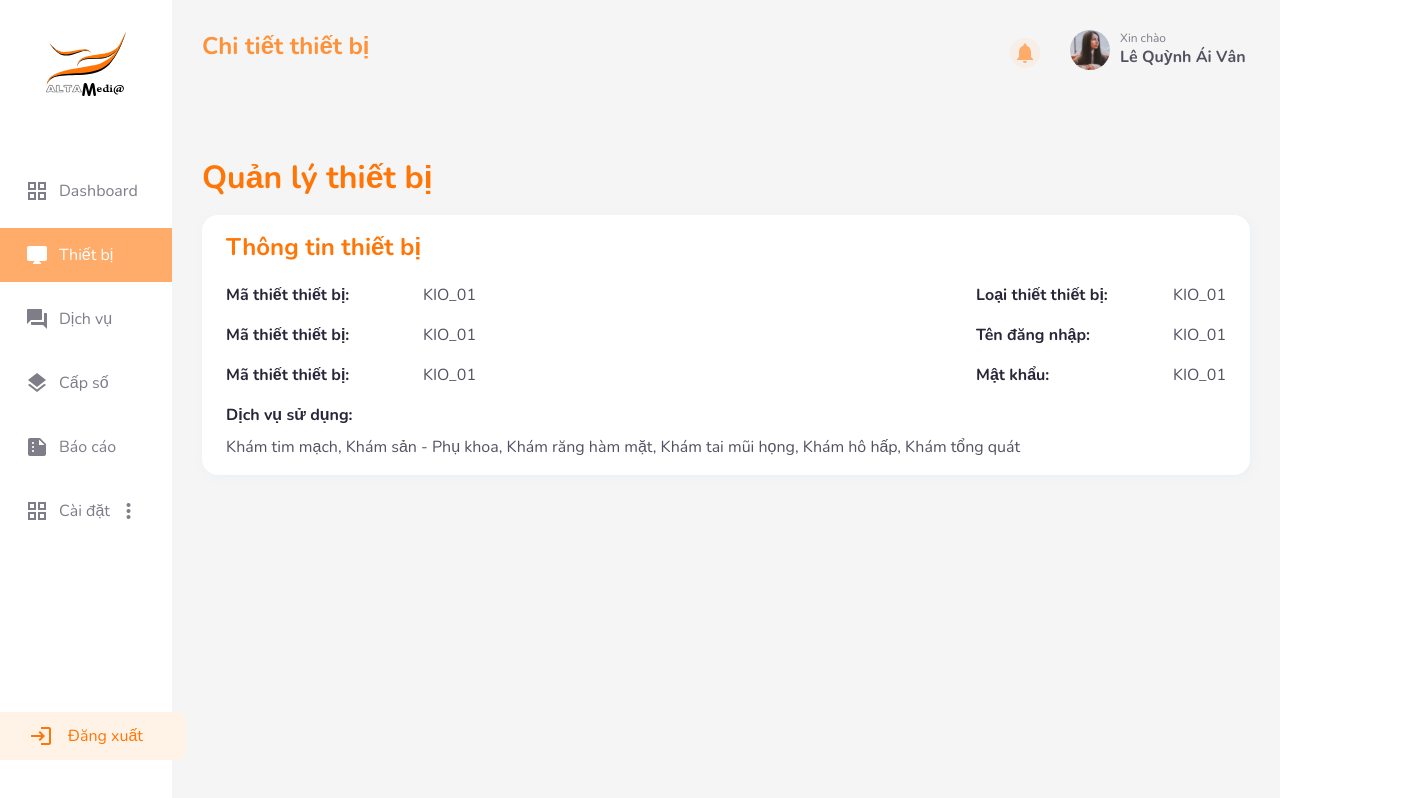
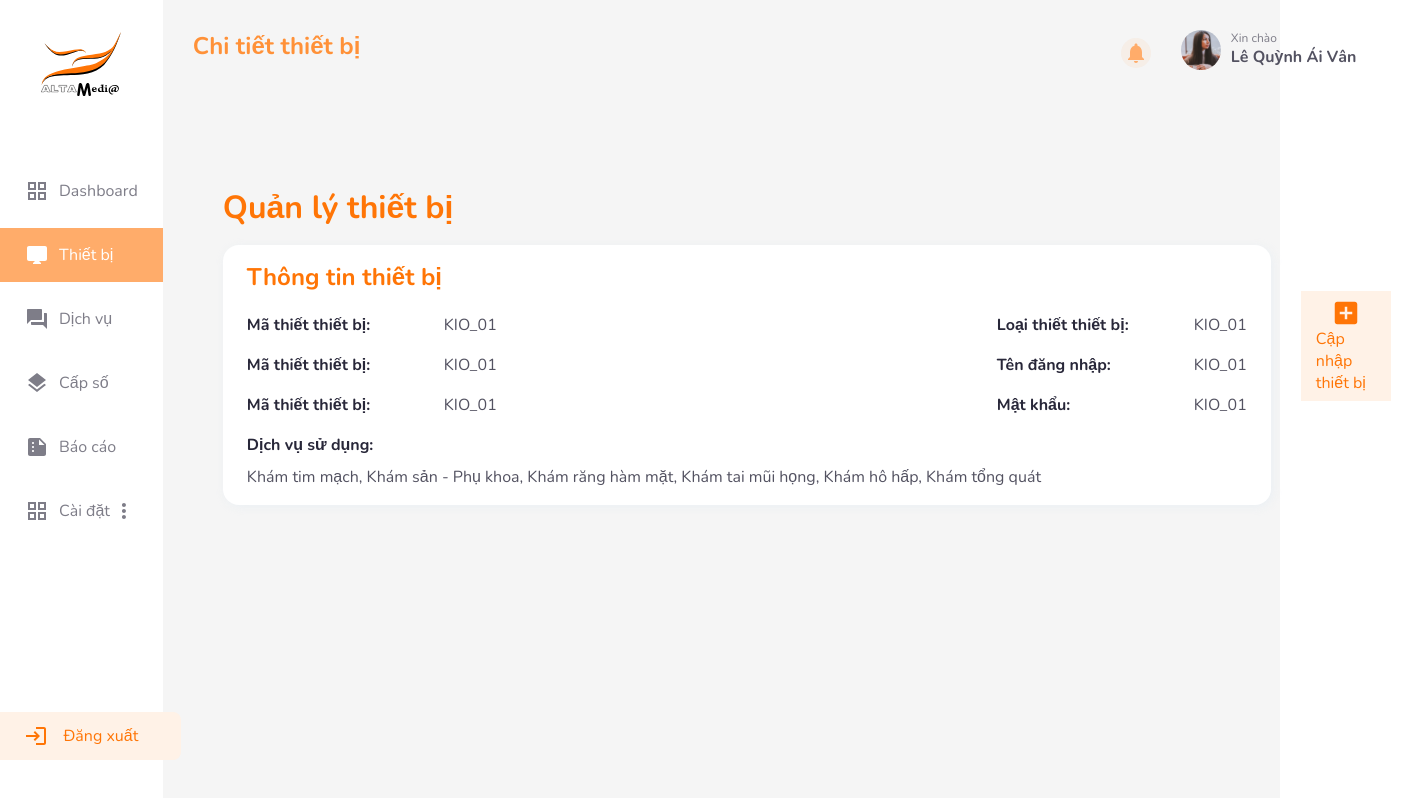
Before and after one commit to sonbill/Queuing-System-Project, a React (Create React App) app: page /equipments/detail/1 in a window 1280 px wide. Shown: the whole page, 1421 px wide, since content can reach past the window. Built offline with nearby package versions, Linux system fonts and the light colour scheme.

Commit message:
create new update equipment

```diff
--- a/src/pages/detail/Details.jsx
+++ b/src/pages/detail/Details.jsx
@@ -1,6 +1,8 @@
 import React from 'react';
 import TopNav from '../../components/topbar/TopNav'
 import Sidebar from '../../components/sidebar_left/Sidebar'
+import { Link } from 'react-router-dom'
+import AddBoxIcon from '@mui/icons-material/AddBox';
 
 import './details.css'
 
@@ -11,6 +13,7 @@ function Details() {
       <div className="details__layout">
         <TopNav name={'Chi tiết thiết bị'} />
         <div className="equipment__infor">
+          <div className="details__leftLayout">
             <h1 className="equipment__infor__title">Quản lý thiết bị</h1>
             <div className="equipment__infor__detail">
               <h2>Thông tin thiết bị</h2>
@@ -50,6 +53,15 @@ function Details() {
               </div>
             </div>
           </div>
+          <div className="details__rightLayout">
+            <AddBoxIcon style={{
+              fontSize: 30
+            }} />
+            <Link to={"/equipments/update/*"}>
+              <a href="/equipments/update/*">Cập nhập thiết bị</a>
+            </Link>
+          </div>
+        </div>
       </div>
     </div>
   );
--- a/src/pages/detail/details.css
+++ b/src/pages/detail/details.css
@@ -5,8 +5,29 @@
 .details__layout {
   flex-grow: 1;
 }
+.details__leftLayout {
+  flex-grow: 1;
+  padding:30px;
+}
+.details__rightLayout {
+  width: 90px;
+  display: flex;
+  flex-direction: column;
+  justify-content: center;
+  align-items: center;
+  padding: 15px;
+  background-color: #FFF2E7;
+  color: #FF7506;
+  height: 110px;
+}
+.details__rightLayout a {
+  text-decoration: none;
+  color:#FF7506;
+}
 .equipment__infor {
-  padding:30px;
+  padding:30px 0px 30px 30px;
+  display: flex;
+  align-items: center;
 }
 .equipment__infor__title {
   color:#FF7506;
--- a/src/pages/equipment/Equipment.jsx
+++ b/src/pages/equipment/Equipment.jsx
@@ -14,7 +14,7 @@ import Sidebar from '../../components/sidebar_left/Sidebar'
 
 import './equipment.css';
 
-function Equipment() {
+function Equipment({ params }) {
   const [selected, setSelected] = useState("Tất cả");
   const [selected2, setSelected2] = useState("Tất cả");
 
@@ -120,7 +120,9 @@ function Equipment() {
             />
           </div>
           <div className="equipment__add_devices">
-            <AddBoxIcon style={{ fontSize: 30 }} />
+            <AddBoxIcon style={{
+              fontSize: 30
+            }} />
             <Link to={"/equipments/add-equipment/"}>
               <a href="/equipments/add-equipment/">Thêm thiết bị</a>
             </Link>
--- a/src/pages/equipment/equipment.css
+++ b/src/pages/equipment/equipment.css
@@ -97,6 +97,9 @@
 .MuiDataGrid-footerContainer {
   background-color: #fff;
 }
+.equipment__add_devices {
+  border-radius: 8px 0px 0px 8px;
+}
 .equipment__add_devices a {
   text-decoration: none;
   color:#FF7506;
```
Lines whose indentation alone changed are shown as unchanged.
